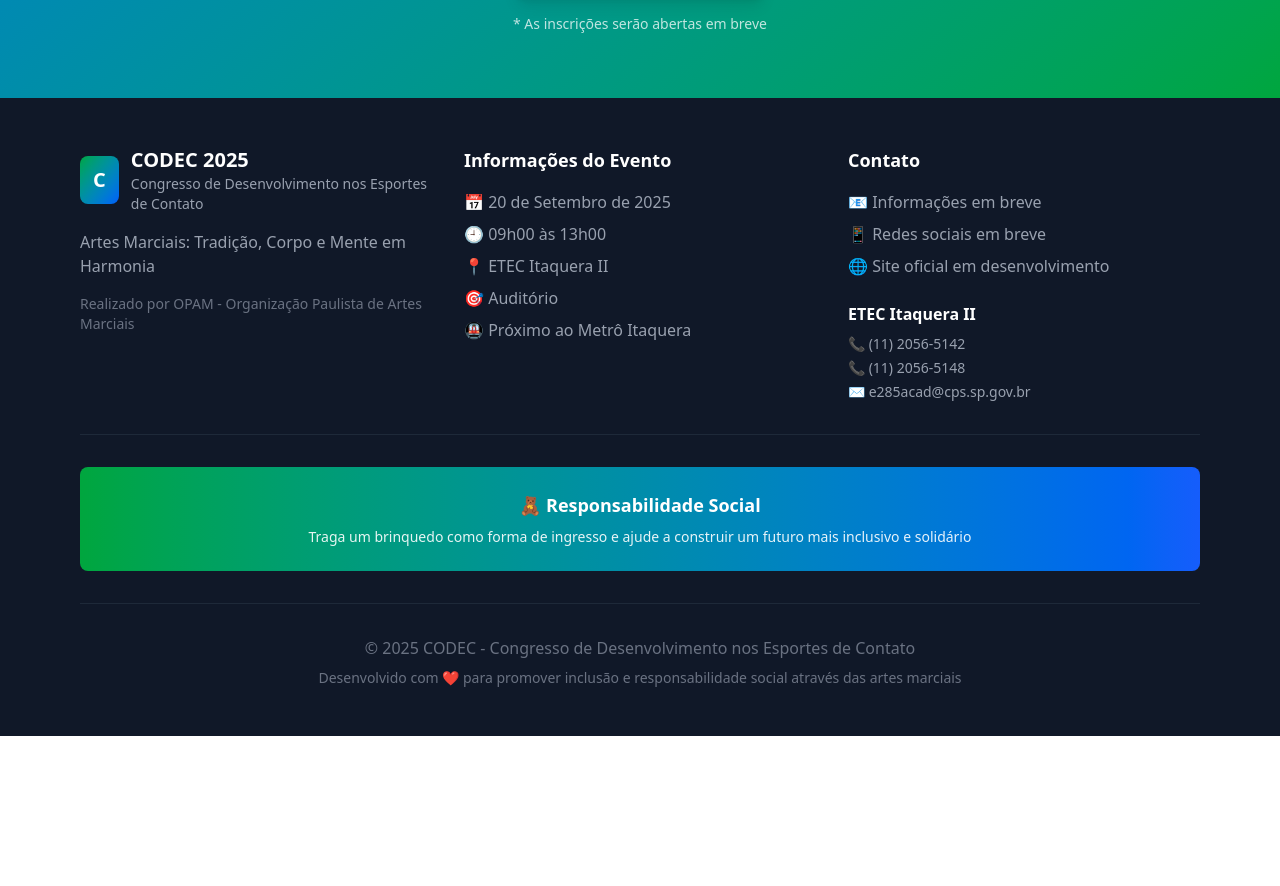
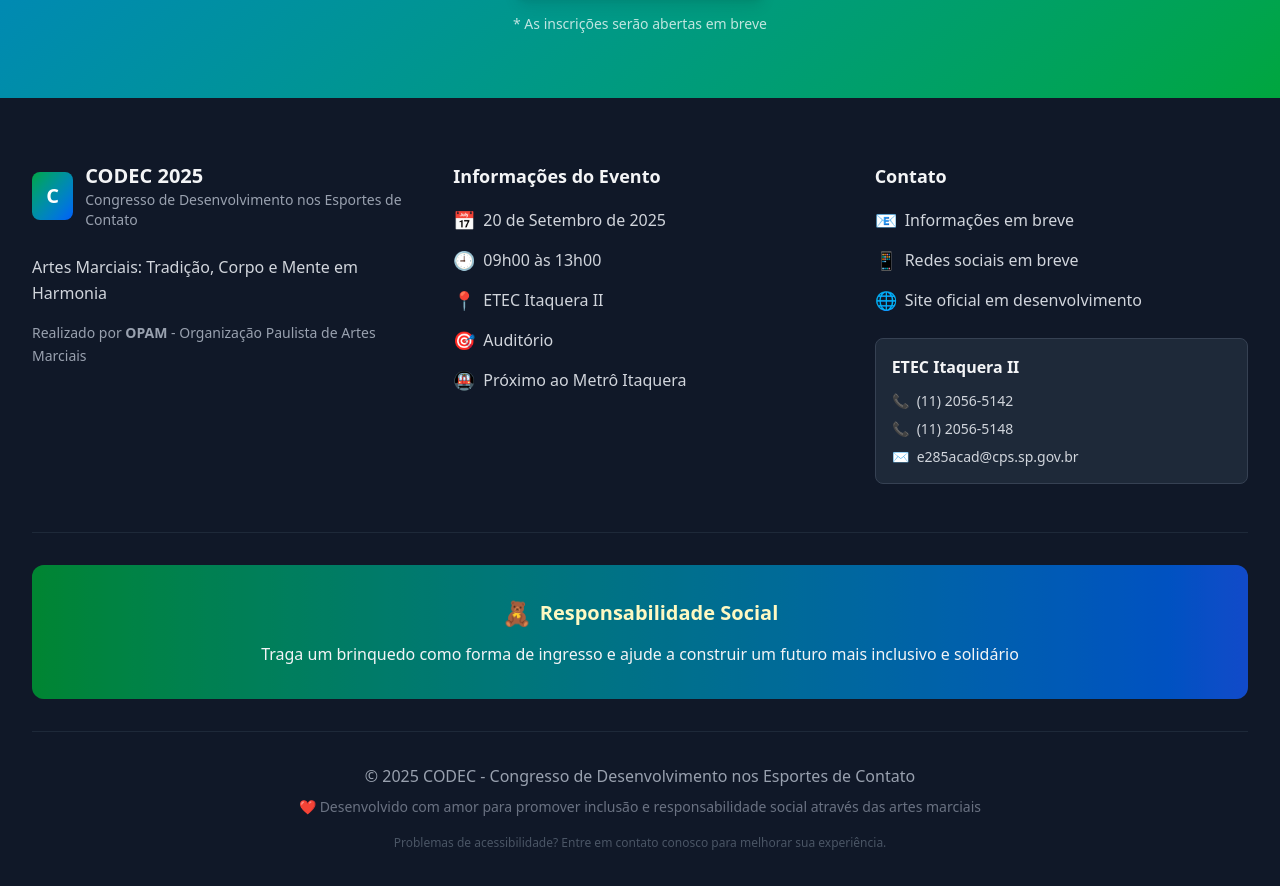
Before and after one commit to DIYSecurityLAB/codec, a Next.js app: page / in a window 1280 px wide. Shown: the part 6291-7177 px from the top of the page. Before the commit the page ends 7027 px from the top, so only its background shows below. Built offline with nearby package versions, Linux system fonts and the light colour scheme.

Commit message:
feat: improve Footer component layout and accessibility features

```diff
--- a/src/components/Footer.tsx
+++ b/src/components/Footer.tsx
@@ -6,76 +6,149 @@
 
 const Footer: React.FC<FooterProps> = ({ className = '' }) => {
   return (
-    <footer id="contato" className={`bg-gray-900 text-white py-12 ${className}`}>
-      <div className="container mx-auto px-4 max-w-6xl">
-        <div className="grid md:grid-cols-3 gap-8">
-          {/* Logo and Description */}
-          <div>
-            <div className="flex items-center space-x-3 mb-4">
-              <div className="w-12 h-12 bg-gradient-to-br from-green-600 to-blue-600 rounded-lg flex items-center justify-center">
+    <footer
+      id="contato"
+      className={`bg-gray-900 text-white py-12 lg:py-16 ${className}`}
+      role="contentinfo"
+      aria-labelledby="footer-title"
+    >
+      <div className="container mx-auto px-4 sm:px-6 lg:px-8 max-w-7xl">
+        <div className="grid sm:grid-cols-2 lg:grid-cols-3 gap-8 lg:gap-12">
+          <div className="sm:col-span-2 lg:col-span-1">
+            <div className="flex items-center space-x-3 mb-6">
+              <div
+                className="w-12 h-12 bg-gradient-to-br from-green-600 to-blue-600 rounded-lg flex items-center justify-center"
+                aria-hidden="true"
+              >
                 <span className="text-white font-bold text-xl">C</span>
               </div>
               <div>
-                <h3 className="text-xl font-bold">CODEC 2025</h3>
+                <h3
+                  id="footer-title"
+                  className="text-xl font-bold text-gray-100"
+                >
+                  CODEC 2025
+                </h3>
                 <p className="text-sm text-gray-400">Congresso de Desenvolvimento nos Esportes de Contato</p>
               </div>
             </div>
-            <p className="text-gray-400 mb-4">
+            <p className="text-gray-300 mb-4 leading-relaxed text-sm sm:text-base">
               Artes Marciais: Tradição, Corpo e Mente em Harmonia
             </p>
-            <p className="text-sm text-gray-500">
-              Realizado por OPAM - Organização Paulista de Artes Marciais
+            <p className="text-sm text-gray-400 leading-relaxed">
+              Realizado por <strong>OPAM</strong> - Organização Paulista de Artes Marciais
             </p>
           </div>
-
-          {/* Event Info */}
           <div>
-            <h4 className="text-lg font-semibold mb-4">Informações do Evento</h4>
-            <div className="space-y-2 text-gray-400">
-              <p>📅 20 de Setembro de 2025</p>
-              <p>🕘 09h00 às 13h00</p>
-              <p>📍 ETEC Itaquera II</p>
-              <p>🎯 Auditório</p>
-              <p>🚇 Próximo ao Metrô Itaquera</p>
+            <h4 className="text-lg font-semibold mb-4 text-gray-100">
+              Informações do Evento
+            </h4>
+            <div className="space-y-3 text-gray-300 text-sm sm:text-base">
+              <div className="flex items-center">
+                <span className="text-lg mr-2" aria-hidden="true">📅</span>
+                <span>20 de Setembro de 2025</span>
+              </div>
+              <div className="flex items-center">
+                <span className="text-lg mr-2" aria-hidden="true">🕘</span>
+                <span>09h00 às 13h00</span>
+              </div>
+              <div className="flex items-center">
+                <span className="text-lg mr-2" aria-hidden="true">📍</span>
+                <span>ETEC Itaquera II</span>
+              </div>
+              <div className="flex items-center">
+                <span className="text-lg mr-2" aria-hidden="true">🎯</span>
+                <span>Auditório</span>
+              </div>
+              <div className="flex items-center">
+                <span className="text-lg mr-2" aria-hidden="true">🚇</span>
+                <span>Próximo ao Metrô Itaquera</span>
+              </div>
             </div>
           </div>
-
-          {/* Contact */}
           <div>
-            <h4 className="text-lg font-semibold mb-4">Contato</h4>
-            <div className="space-y-2 text-gray-400">
-              <p>📧 Informações em breve</p>
-              <p>📱 Redes sociais em breve</p>
-              <p>🌐 Site oficial em desenvolvimento</p>
+            <h4 className="text-lg font-semibold mb-4 text-gray-100">
+              Contato
+            </h4>
+            <div className="space-y-3 text-gray-300 text-sm sm:text-base mb-6">
+              <div className="flex items-center">
+                <span className="text-lg mr-2" aria-hidden="true">📧</span>
+                <span>Informações em breve</span>
+              </div>
+              <div className="flex items-center">
+                <span className="text-lg mr-2" aria-hidden="true">📱</span>
+                <span>Redes sociais em breve</span>
+              </div>
+              <div className="flex items-center">
+                <span className="text-lg mr-2" aria-hidden="true">🌐</span>
+                <span>Site oficial em desenvolvimento</span>
+              </div>
             </div>
-
-            <div className="mt-6">
-              <h5 className="font-semibold mb-2">ETEC Itaquera II</h5>
-              <div className="text-sm text-gray-400 space-y-1">
-                <p>📞 (11) 2056-5142</p>
-                <p>📞 (11) 2056-5148</p>
-                <p>✉️ e285acad@cps.sp.gov.br</p>
+            <div className="p-4 bg-gray-800 rounded-lg border border-gray-700">
+              <h5 className="font-semibold mb-3 text-gray-100 text-sm sm:text-base">
+                ETEC Itaquera II
+              </h5>
+              <div className="text-sm text-gray-300 space-y-2">
+                <div className="flex items-center">
+                  <span className="mr-2" aria-hidden="true">📞</span>
+                  <a
+                    href="tel:+551120565142"
+                    className="hover:text-green-400 focus-visible:text-green-400 transition-colors focus-visible:underline"
+                    aria-label="Ligar para ETEC Itaquera II"
+                  >
+                    (11) 2056-5142
+                  </a>
+                </div>
+                <div className="flex items-center">
+                  <span className="mr-2" aria-hidden="true">📞</span>
+                  <a
+                    href="tel:+551120565148"
+                    className="hover:text-green-400 focus-visible:text-green-400 transition-colors focus-visible:underline"
+                    aria-label="Ligar para ETEC Itaquera II (linha alternativa)"
+                  >
+                    (11) 2056-5148
+                  </a>
+                </div>
+                <div className="flex items-center">
+                  <span className="mr-2" aria-hidden="true">✉️</span>
+                  <a
+                    href="mailto:e285acad@cps.sp.gov.br"
+                    className="hover:text-green-400 focus-visible:text-green-400 transition-colors focus-visible:underline break-all"
+                    aria-label="Enviar email para ETEC Itaquera II"
+                  >
+                    e285acad@cps.sp.gov.br
+                  </a>
+                </div>
               </div>
             </div>
           </div>
         </div>
-
-        {/* Social Responsibility Message */}
-        <div className="mt-8 pt-8 border-t border-gray-800">
-          <div className="bg-gradient-to-r from-green-600 to-blue-600 rounded-lg p-6 text-center">
-            <h4 className="text-lg font-bold mb-2">🧸 Responsabilidade Social</h4>
-            <p className="text-sm opacity-90">
-              Traga um brinquedo como forma de ingresso e ajude a construir um futuro mais inclusivo e solidário
+        <div className="mt-12 pt-8 border-t border-gray-800">
+          <div className="bg-gradient-to-r from-green-600 to-blue-600 rounded-xl p-6 sm:p-8 text-center relative overflow-hidden">
+            <div className="absolute inset-0 bg-black/20" aria-hidden="true"></div>
+            <div className="relative z-10">
+              <h4 className="text-lg sm:text-xl font-bold mb-3 flex items-center justify-center text-yellow-100">
+                <span className="text-2xl mr-2" aria-hidden="true">🧸</span>
+                Responsabilidade Social
+              </h4>
+              <p className="text-sm sm:text-base text-gray-100 leading-relaxed max-w-3xl mx-auto">
+                Traga um brinquedo como forma de ingresso e ajude a construir um futuro mais inclusivo e solidário
+              </p>
+            </div>
+          </div>
+        </div>
+        <div className="mt-8 pt-8 border-t border-gray-800 text-center">
+          <p className="text-gray-400 text-sm sm:text-base mb-2">
+            © 2025 CODEC - Congresso de Desenvolvimento nos Esportes de Contato
+          </p>
+          <p className="text-xs sm:text-sm text-gray-500 leading-relaxed">
+            <span aria-hidden="true">❤️</span> Desenvolvido com amor para promover inclusão e responsabilidade social através das artes marciais
+          </p>
+          <div className="mt-4 text-xs text-gray-600">
+            <p>
+              Problemas de acessibilidade? Entre em contato conosco para melhorar sua experiência.
             </p>
           </div>
-        </div>
-
-        {/* Copyright */}
-        <div className="mt-8 pt-8 border-t border-gray-800 text-center text-gray-500">
-          <p>© 2025 CODEC - Congresso de Desenvolvimento nos Esportes de Contato</p>
-          <p className="text-sm mt-2">
-            Desenvolvido com ❤️ para promover inclusão e responsabilidade social através das artes marciais
-          </p>
         </div>
       </div>
     </footer>
```
